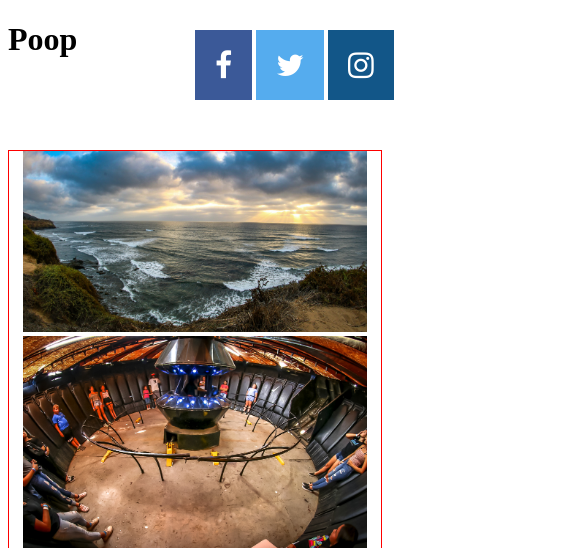
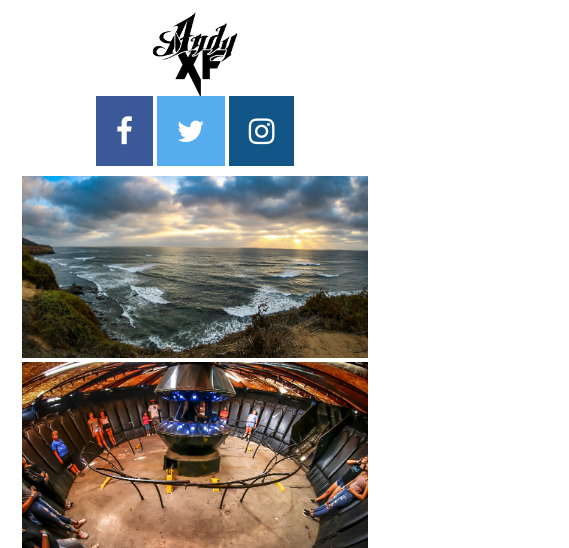
Before and after one commit to iameddieyayaya/AndyXF, a plain HTML site: page index.html in a window 390 px wide. Shown: the top 548 px of the page, 569 px wide, since content can reach past the window. Drawn offline with Linux system fonts and the light colour scheme.

Commit message:
Fixed html/ccss and added footer

```diff
--- a/index.html
+++ b/index.html
@@ -5,23 +5,27 @@
   <meta name="viewport" content="width=device-width, initial-scale=1.0">
   <meta http-equiv="X-UA-Compatible" content="ie=edge">
   <title>AndyXF</title>
+  <link rel="shortcut icon" type="image/x-icon" href="./photos/Untitled-1-1.png" />
+
   <!-- Add icon library -->
+
   <link rel="stylesheet" href="https://cdnjs.cloudflare.com/ajax/libs/font-awesome/4.7.0/css/font-awesome.min.css">
   <link rel="stylesheet" href="main.css">
-
 </head>
 <body>
-  <h1>Poop</h1>
-
+  <div class="andyXFlogo">
+    <img src="./photos/Untitled-1-1.png" width="25%">
+  </div>
 
 
   <div class="socialMedia">
     <!-- Add font awesome icons -->
     <a href="#" class="fa fa-facebook"></a>
     <a href="#" class="fa fa-twitter"></a>
-  <a href="#" class="fa fa-instagram"></a>
+    <a href="https://www.instagram.com/andy.xf/" target="_blank" class="fa fa-instagram"></a>
   </div>
 
+  <div class="photoGrid">
     <div class="row">
       <div class="column">
         <img src="./photos/andyImg13.jpeg" width="100%">
@@ -47,8 +51,15 @@
       <div class="column">
       </div>
     </div>
-
+  <div>
 
   <script src="app.js"></script>
   </body>
+  <footer>
+    <div>
+      <p>Email <a href="mailto:someone@example.com">someone@example.com</a>
+      cel: +1(619) ###-###
+      </p>
+    </div>
+</footer>
 </html>
--- a/main.css
+++ b/main.css
@@ -1,3 +1,9 @@
+.andyXFlogo{
+  text-align: center;
+}
+
+
+
 /* Style all font awesome icons */
 .fa {
   padding: 20px;
@@ -26,25 +32,28 @@
 }
 
 .socialMedia{
+  text-align: center;
   position: relative;
-  bottom: 50px;
-  left: 75%;
+  bottom: 10px;
   margin: 0;
   padding: 0;
 }
 
+.photoGrid{
+  /* text-align: center; */
+  margin: 0 auto;
+}
 /* creates a big container */
 .row {
   display: flex;
   flex-wrap: wrap;
   padding: 0 10px;
-   border: 1px solid red;
 }
 
 /* create four equal columns that sit next to each other */
 .column {
   flex: 25%;
-  max-width: 25%;
+  max-width: 50%;
   padding: 0 4px;
 }
 
@@ -68,16 +77,9 @@
     max-width: 100%;
   }
 }
-@media screen and (max-width: 800px) {
-  .socialMedia {
-    left: 70%;
 
-  }
+footer{
+  padding: 5px;
+  text-align: center;
+  display: block;
 }
-@media screen and (max-width: 600px) {
-  .socialMedia {
-    max-width: 100%;
-    left: 50%;
-
-  }
-}
```
Also changed, not shown: photos/logo.jpeg (added). Lines whose indentation alone changed are shown as unchanged.
